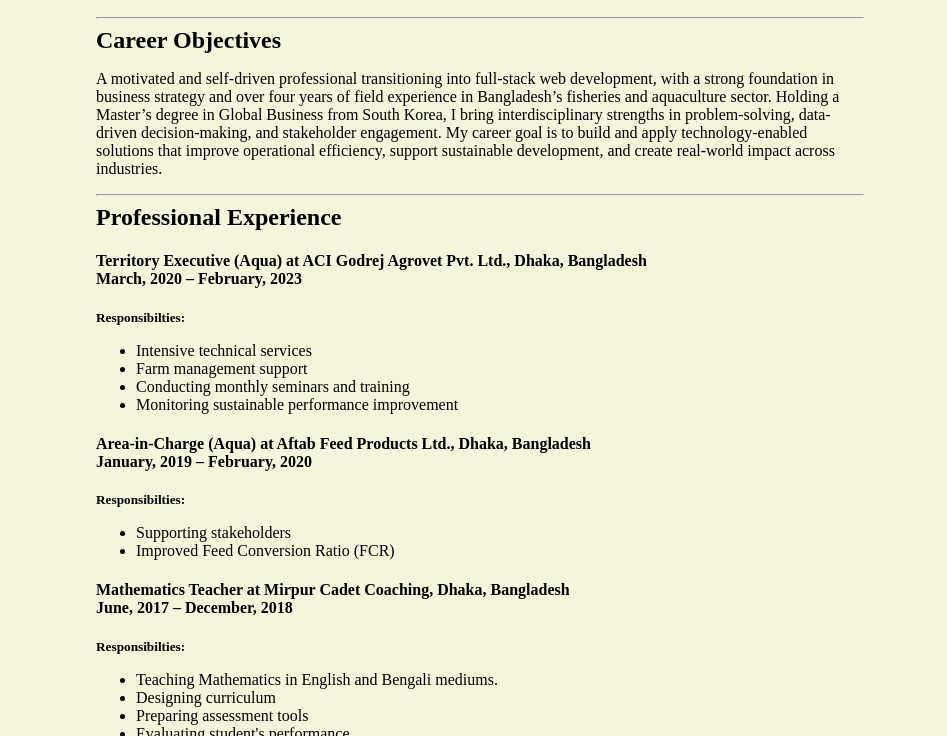
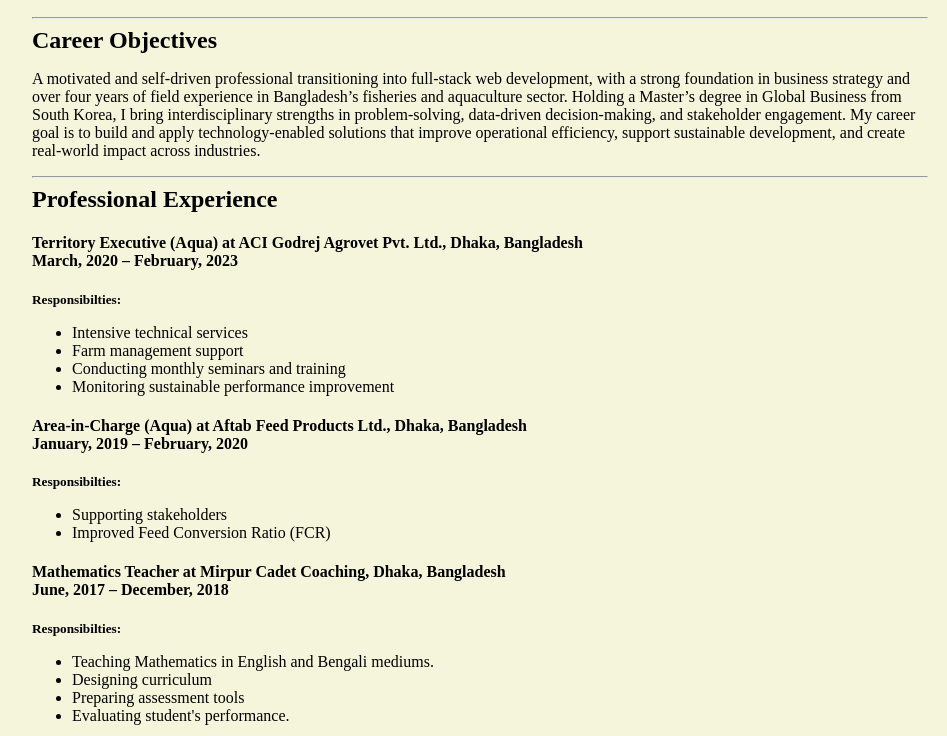
Before and after one commit to saimum-sifat/my-resume, a plain HTML site: page index.html in a window 1280 px wide. Shown: the part 170-906 px from the top of the page, without its empty margins (160-1107 px from the left). Drawn offline with Linux system fonts and the light colour scheme.

Commit message:
Adjust body width and margins in style.css

```diff
--- a/style.css
+++ b/style.css
@@ -1,6 +1,6 @@
 body{
-  width: 60%;
-  margin: 5% 20%;
+  width: 70%;
+  margin: 5% 15%;
 }
 h1 {
   margin: 0%;
```
